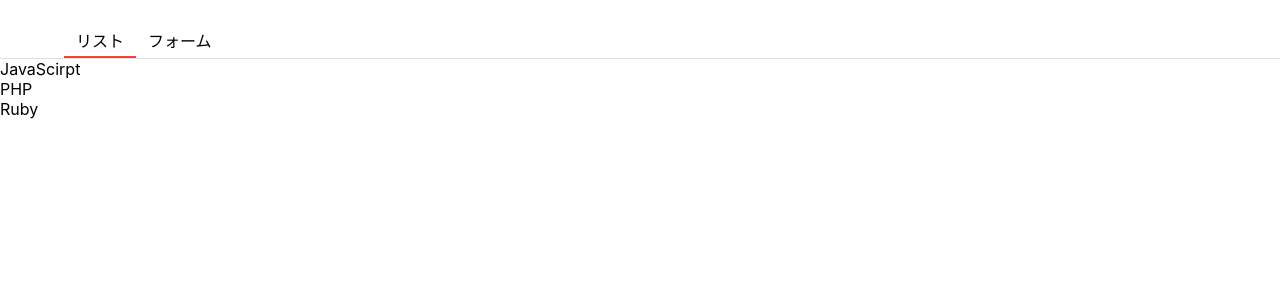
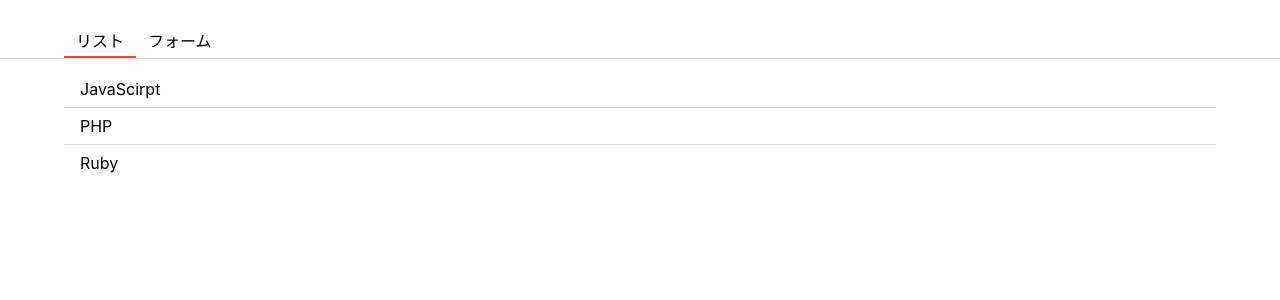
Before and after one commit to RinyuDrvo/react_tutorial, a React (Create React App) app: page / in a window 1280 px wide. Shown: the top 300 px of the page. Built offline with nearby package versions, Linux system fonts and the light colour scheme.

Commit message:
style list

```diff
--- a/src/List.js
+++ b/src/List.js
@@ -1,11 +1,25 @@
+import styled from 'styled-components';
+
+const Container = styled.div`
+  padding: 12px 64px;
+`
+
+const ListItem = styled.div`
+  padding: 8px 16px;
+
+  &:nth-child(n+2) {
+    border-top: 1px solid #D9DBDE;
+  }
+`
+
 export const List = ({ langs }) => {
   return (
-    <div>
+    <Container>
       {
         langs.map((lang, index) => {
-          return <div key={index}>{lang}</div>
+          return <ListItem key={index}>{lang}</ListItem>
         })
       }
-    </div>
+    </Container>
   )
 }
```
